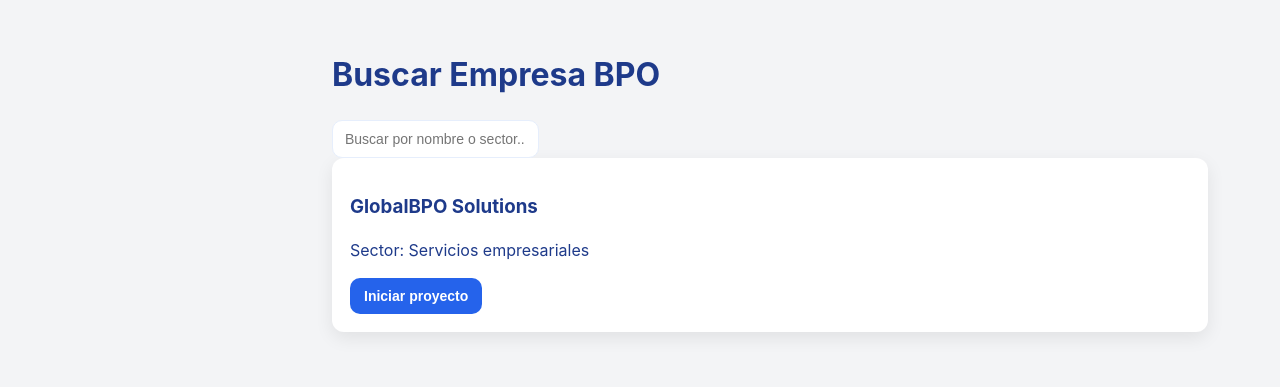
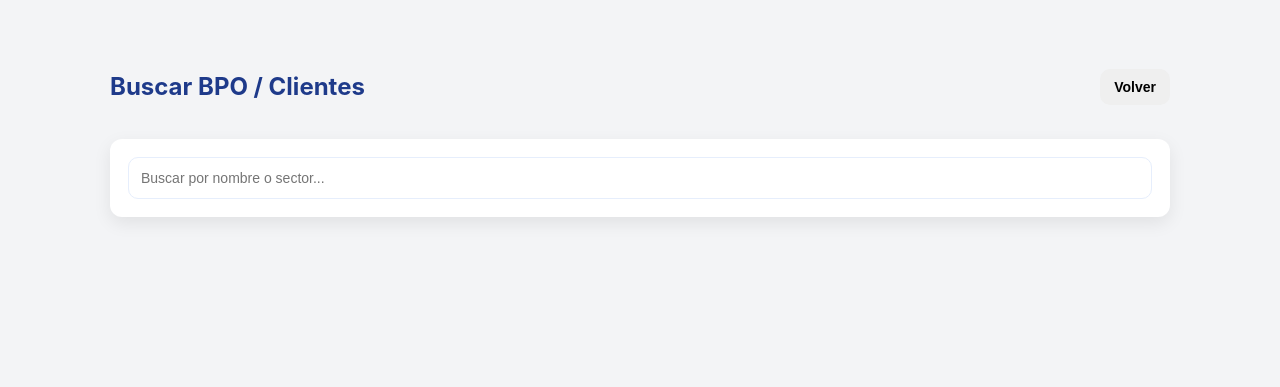
Before and after one commit to EdwinLeon39/Prototipo-de-alta-fidelidad, a plain HTML site: page buscar.html in a window 1280 px wide. Drawn offline with Linux system fonts and the light colour scheme.

Commit message:
Update buscar.html

```diff
--- a/buscar.html
+++ b/buscar.html
@@ -1,23 +1,27 @@
 <!DOCTYPE html>
 <html lang="es">
 <head>
-    <meta charset="UTF-8">
-    <title>Búsqueda</title>
-    <link rel="stylesheet" href="styles.css">
+  <meta charset="utf-8"/>
+  <title>Buscar BPO</title>
+  <meta name="viewport" content="width=device-width,initial-scale=1" />
+  <link rel="stylesheet" href="styles.css">
+  <script src="script.js" defer></script>
 </head>
+<body data-page="buscar">
 
-<body>
+<div class="container">
+  <div style="display:flex;justify-content:space-between;align-items:center;margin-bottom:16px">
+    <h2>Buscar BPO / Clientes</h2>
+    <div>
+      <a href="dashboard-cliente.html"><button class="btn">Volver</button></a>
+    </div>
+  </div>
 
-<div class="main">
-    <h1>Buscar Empresa BPO</h1>
+  <div class="card">
+    <input type="text" id="searchInput" placeholder="Buscar por nombre o sector..." style="padding:12px;border-radius:10px;border:1px solid #e6eefc;width:100%">
+  </div>
 
-    <input type="text" placeholder="Buscar por nombre o sector...">
-
-    <div class="card">
-        <h3>GlobalBPO Solutions</h3>
-        <p>Sector: Servicios empresariales</p>
-        <button class="btn btn-primary">Iniciar proyecto</button>
-    </div>
+  <div id="results" style="margin-top:18px"></div>
 </div>
 
 </body>
```
